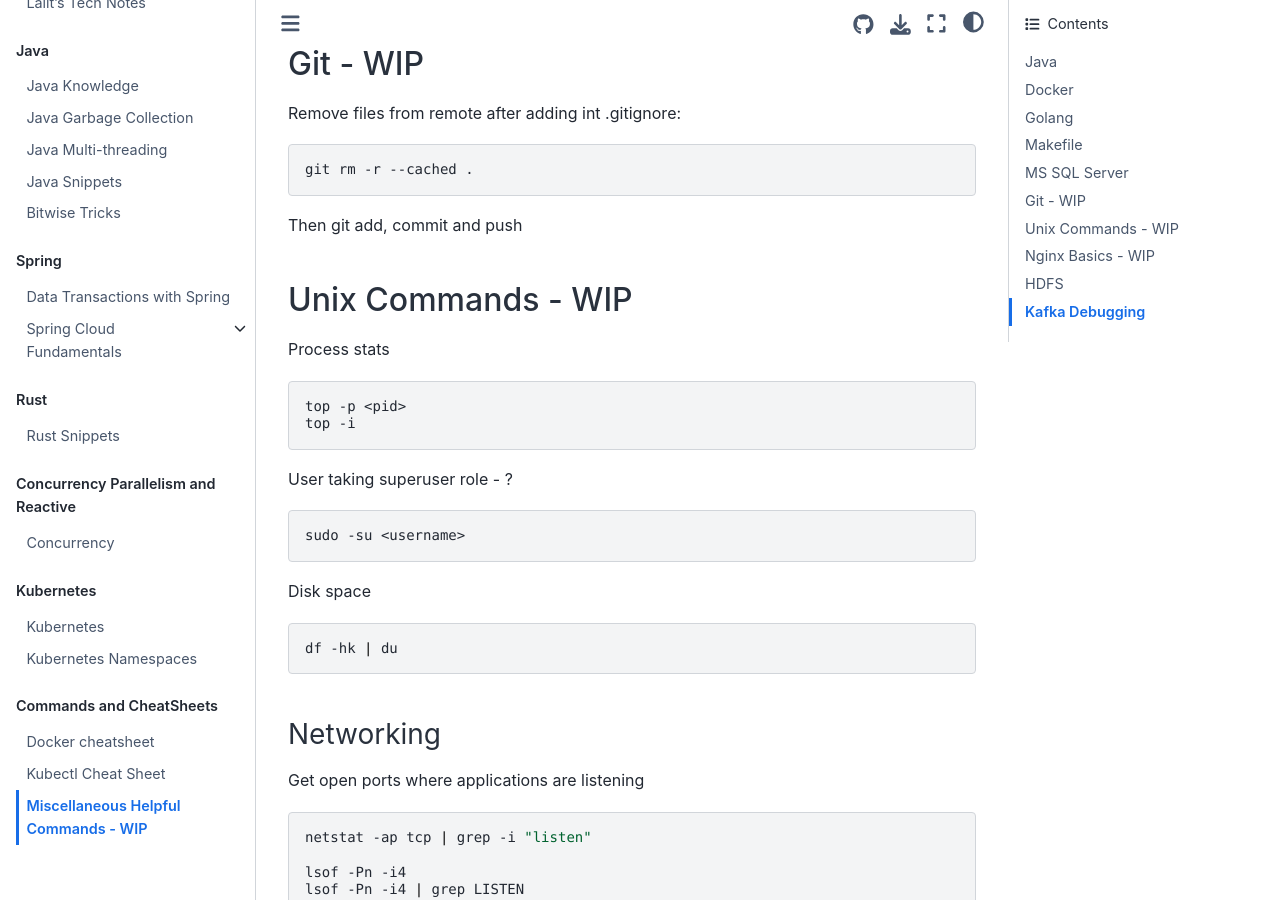
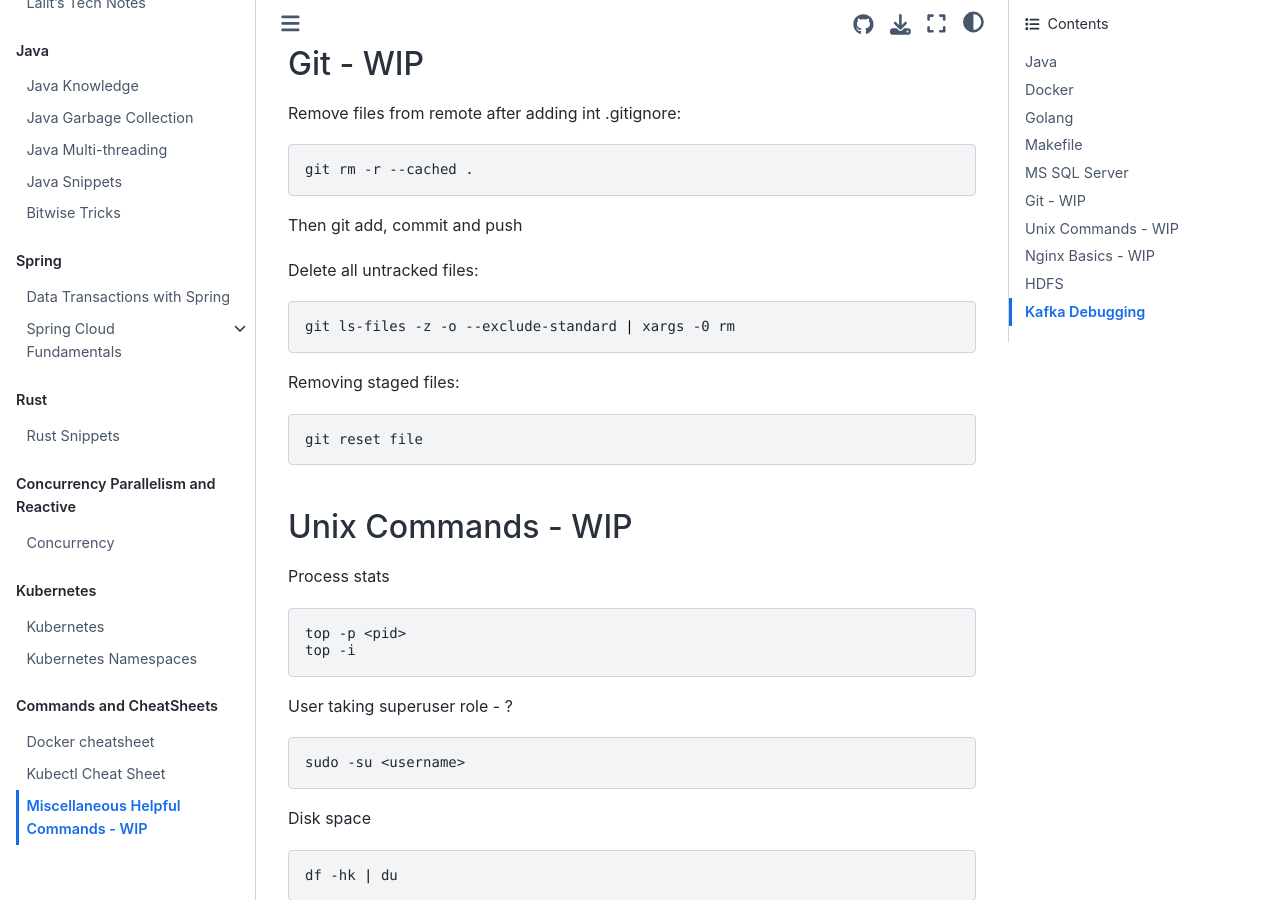
Before and after one commit to lprakashv/notes, a Jupyter Book: the page built from command-cheatsheets/misc-helpful-commands.md, in a window 1280 px wide and 900 px high, scrolled down 2852 px. Built offline with Jupyter Book 1.0.4 settings and Sphinx 7.4.7 and the Sphinx Book theme 1.1.4, drawn with Linux system fonts in a browser that asks for light colours.

Commit message:
Update misc-helpful-commands.md
Added some git commands

````diff
--- a/command-cheatsheets/misc-helpful-commands.md
+++ b/command-cheatsheets/misc-helpful-commands.md
@@ -129,6 +129,18 @@ git rm -r --cached .
 ```
 
 Then git add, commit and push
+
+Delete all untracked files:
+
+```bash
+git ls-files -z -o --exclude-standard | xargs -0 rm
+```
+
+Removing staged files:
+
+```bash
+git reset file
+```
 
 ## Unix Commands - WIP
 
````
